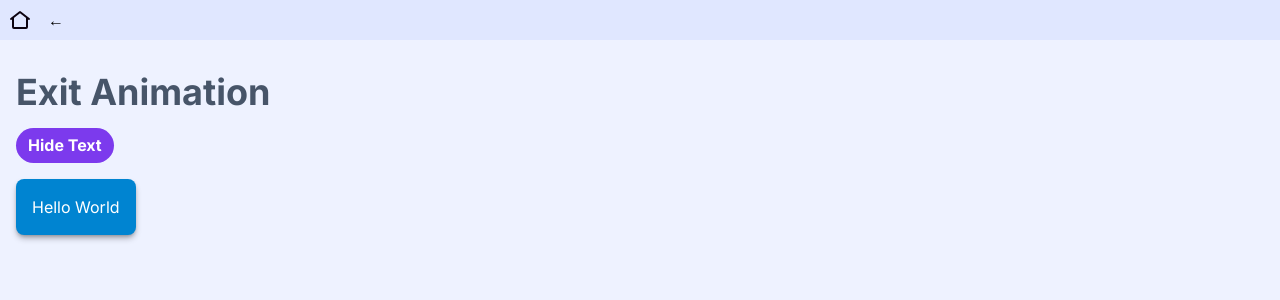
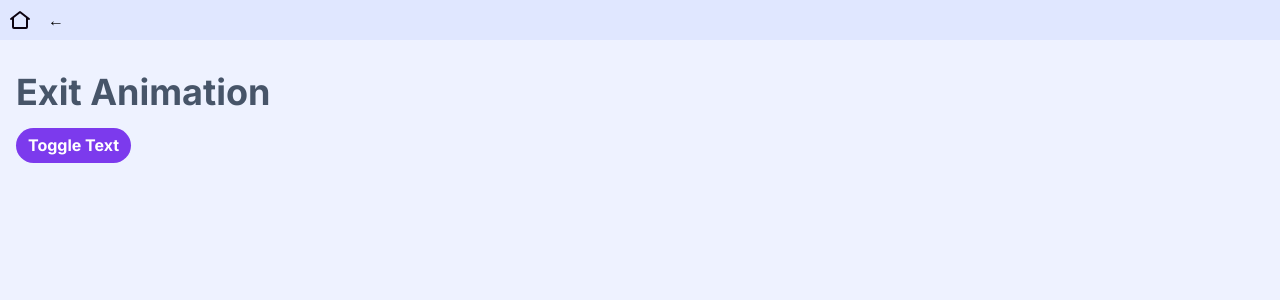
Before and after one commit to emanuelefavero/frontend-problems, a Next.js app in the folder react/: page /exit-animation in a window 1280 px wide. Shown: the top 300 px of the page. Built offline with nearby package versions, Linux system fonts and the light colour scheme.

Commit message:
refactor: exit-animation

```diff
--- a/react/app/exit-animation/Component.tsx
+++ b/react/app/exit-animation/Component.tsx
@@ -3,39 +3,45 @@
 import { useEffect, useRef, useState } from 'react'
 
 export default function Component() {
-  const [show, setShow] = useState(true)
-  const [shouldRender, setShouldRender] = useState(true)
-  const timeoutRef = useRef<NodeJS.Timeout | null>(null)
+  const [show, setShow] = useState(false)
+  const [disappearing, setDisappearing] = useState(false)
+  const timeout = useRef<NodeJS.Timeout | null>(null)
 
-  const handleHide = () => {
-    if (!show) return
-    setShow(false)
-    timeoutRef.current = setTimeout(() => {
-      setShouldRender(false)
-    }, 250) // match the animation duration
+  const toggle = () => {
+    // If the element is not currently shown, show it
+    if (!show) {
+      setShow(true)
+      return
+    }
+
+    // If the element is currently shown, start the exit animation and then hide it
+    setDisappearing(true)
+    timeout.current = setTimeout(() => {
+      setShow(false)
+      setDisappearing(false)
+    }, 250) // ? Make sure to match the duration of the CSS animation (250ms)
   }
 
-  // Cleanup timeout on unmount
+  // Cleanup the timeout on unmount
   useEffect(() => {
     return () => {
-      if (timeoutRef.current) clearTimeout(timeoutRef.current)
+      if (timeout.current) {
+        clearTimeout(timeout.current)
+      }
     }
   }, [])
 
-  // Reset shouldRender if show is set to true again (optional, for re-showing)
-  useEffect(() => {
-    if (show) setShouldRender(true)
-  }, [show])
-
   return (
     <>
-      <button onClick={handleHide} className='mb-4'>
-        Hide Text
+      {/* Toggle Button */}
+      <button onClick={toggle} className='mb-4'>
+        Toggle Text
       </button>
 
-      {shouldRender && (
+      {/* Show/Hide Text */}
+      {show && (
         <h2
-          className={`w-fit rounded-lg bg-sky-600 p-4 text-white shadow-md shadow-black/30 transition-all ${show ? 'animate-fade-in' : 'animate-disappear'}`}
+          className={`w-fit rounded-lg bg-sky-600 p-4 text-white shadow-md shadow-black/30 transition-all ${disappearing ? 'animate-disappear' : 'animate-appear'}`}
         >
           Hello World
         </h2>
```
